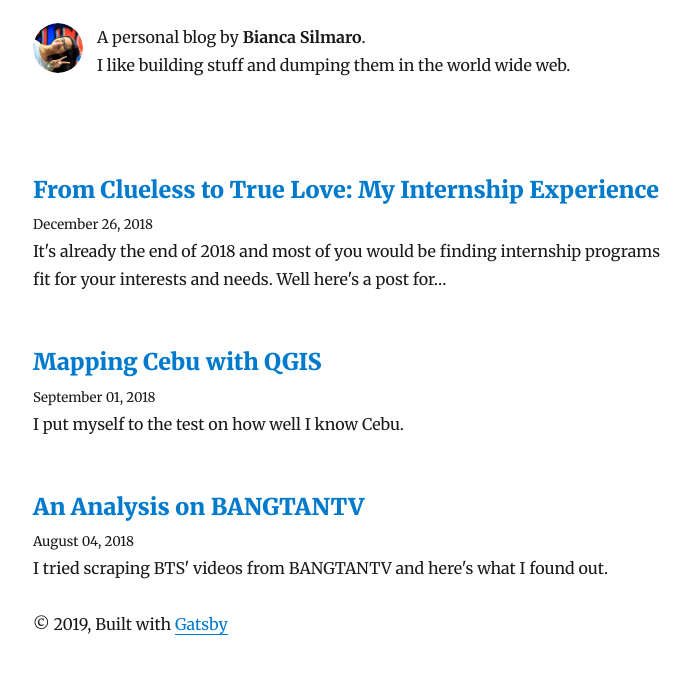
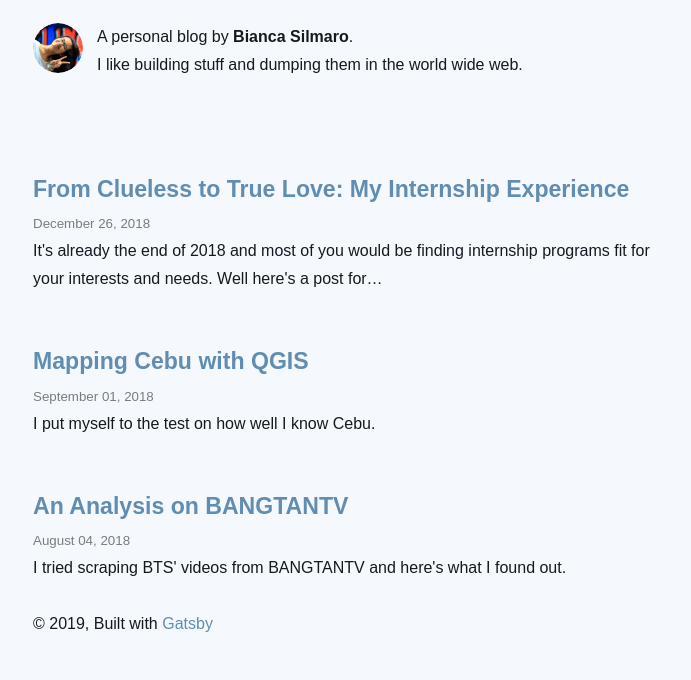
Before and after one commit to binkymilk/blanca, a Gatsby site: page / in a window 1280 px wide. Shown: the part 131-811 px from the top of the page, without its empty margins (292-983 px from the left). Built offline with nearby package versions, Linux system fonts and the light colour scheme; Gatsby itself is replaced by a stand-in of ours; some packages are replaced by stand-ins of ours; a web font is replaced by a local one.

Commit message:
Create custom theme

```diff
--- a/content/blog/bangtantv/index.md
+++ b/content/blog/bangtantv/index.md
@@ -1306,27 +1306,3 @@ Video | Comments | Year
 <p> </p>
 
 That's it for my analysis on BANGTANTV. It was quite a long read but if you have comments, questions, suggestions, or just anything you want to say if you have found a gem through this post, tweet me!
-
-{% if page.comments %}
-<div id="disqus_thread"></div>
-<script>
-
-/**
-*  RECOMMENDED CONFIGURATION VARIABLES: EDIT AND UNCOMMENT THE SECTION BELOW TO INSERT DYNAMIC VALUES FROM YOUR PLATFORM OR CMS.
-*  LEARN WHY DEFINING THESE VARIABLES IS IMPORTANT: https://disqus.com/admin/universalcode/#configuration-variables*/
-/*
-var disqus_config = function () {
-this.page.url = PAGE_URL;  // Replace PAGE_URL with your page's canonical URL variable
-this.page.identifier = PAGE_IDENTIFIER; // Replace PAGE_IDENTIFIER with your page's unique identifier variable
-};
-*/
-(function() { // DON'T EDIT BELOW THIS LINE
-var d = document, s = d.createElement('script');
-s.src = 'https://binkymilk-github-io.disqus.com/embed.js';
-s.setAttribute('data-timestamp', +new Date());
-(d.head || d.body).appendChild(s);
-})();
-</script>
-<noscript>Please enable JavaScript to view the <a href="https://disqus.com/?ref_noscript">comments powered by Disqus.</a></noscript>
-
-{% endif %}
--- a/src/components/layout.js
+++ b/src/components/layout.js
@@ -22,7 +22,10 @@ class Layout extends React.Component {
             style={{
               boxShadow: `none`,
               textDecoration: `none`,
-              color: `inherit`,
+              background: `-webkit-linear-gradient(45deg, #ffc2b2, #f7abc8, #cac0e1, #95caed)`,
+              WebkitBackgroundClip: `text`,
+              backgroundClip: `text`,
+              color: `transparent`
             }}
             to={`/`}
           >
@@ -34,7 +37,6 @@ class Layout extends React.Component {
       header = (
         <h3
           style={{
-            fontFamily: `Montserrat, sans-serif`,
             marginTop: 0,
           }}
         >
@@ -42,7 +44,10 @@ class Layout extends React.Component {
             style={{
               boxShadow: `none`,
               textDecoration: `none`,
-              color: `inherit`,
+              background: `-webkit-linear-gradient(45deg, #ffc2b2, #f7abc8, #cac0e1, #95caed)`,
+              WebkitBackgroundClip: `text`,
+              backgroundClip: `text`,
+              color: `transparent`
             }}
             to={`/`}
           >
--- a/src/pages/index.js
+++ b/src/pages/index.js
@@ -29,7 +29,11 @@ class BlogIndex extends React.Component {
                   {title}
                 </Link>
               </h3>
-              <small>{node.frontmatter.date}</small>
+              <small
+                style={{ color: `#7a7c7e` }}
+              >
+                {node.frontmatter.date}
+              </small>
               <p
                 dangerouslySetInnerHTML={{
                   __html: node.frontmatter.description || node.excerpt,
--- a/src/templates/blog-post.js
+++ b/src/templates/blog-post.js
@@ -18,13 +18,14 @@ class BlogPostTemplate extends React.Component {
           title={post.frontmatter.title}
           description={post.frontmatter.description || post.excerpt}
         />
-        <h1>{post.frontmatter.title}</h1>
+        <h1 style={{ color: `#5d5d7a` }}>{post.frontmatter.title}</h1>
         <p
           style={{
             ...scale(-1 / 5),
             display: `block`,
             marginBottom: rhythm(1),
             marginTop: rhythm(-1),
+            color: `#7a7c7e`
           }}
         >
           {post.frontmatter.date}
--- /dev/null
+++ b/src/utils/theme.js
@@ -0,0 +1,104 @@
+import gray from 'gray-percentage'
+import { MOBILE_MEDIA_QUERY } from 'typography-breakpoint-constants'
+
+const theme = {
+  title: 'soska-theme-2018',
+  baseFontSize: '16px',
+  baseLineHeight: 1.75,
+  scaleRatio: 5 / 2,
+  googleFonts: [
+    {
+      name: 'Muli',
+      styles: ['300', '400i', '700', '900'],
+    },
+  ],
+  headerFontFamily: ['Muli', 'sans-serif'],
+  bodyFontFamily: ['Muli', 'sans-serif'],
+  bodyColor: '#151923',
+  headerWeight: 900,
+  bodyWeight: 300,
+  boldWeight: 700,
+  overrideStyles: ({ adjustFontSizeTo, scale, rhythm }, options) => ({
+    body: {
+      background: '#f5f8fd',
+    },
+    // h1: {
+    //   fontFamily: ['Helvetica Neue', 'Helvetica', 'sans-serif'].join(','),
+    // },
+    blockquote: {
+      ...scale(1 / 5),
+      color: gray(41),
+      fontStyle: 'italic',
+      paddingLeft: rhythm(13 / 16),
+      marginLeft: rhythm(-1),
+      borderLeft: `${rhythm(3 / 16)} solid ${gray(10)}`,
+    },
+    kbd: {
+      fontSize: '0.85rem',
+      lineHeight: '1.75rem',
+      fontFamily: '"Noto Serif", monospace',
+      color: '#789',
+      display: 'inline-block',
+      padding: '0 6px',
+      background: 'white',
+      border: '1px solid #e0e0e0',
+      borderRadius: '3px',
+      boxShadow: 'rgba(0,0,0,.5) 1px 1px 0',
+    },
+    'blockquote > :last-child': {
+      marginBottom: 0,
+    },
+    'blockquote cite': {
+      ...adjustFontSizeTo(options.baseFontSize),
+      color: options.bodyColor,
+      fontWeight: options.bodyWeight,
+    },
+    'blockquote cite:before': {
+      content: '"— "',
+    },
+    ul: {
+      listStyle: 'disc',
+    },
+    'ul,ol': {
+      marginLeft: 0,
+    },
+    [MOBILE_MEDIA_QUERY]: {
+      'ul,ol': {
+        marginLeft: rhythm(1),
+      },
+      blockquote: {
+        marginLeft: rhythm(-3 / 4),
+        marginRight: 0,
+        paddingLeft: rhythm(9 / 16),
+      },
+    },
+    'h1,h2,h3,h4,h5,h6': {
+      color: '#5d5d7a',
+      marginTop: rhythm(2),
+    },
+    h4: {
+      letterSpacing: '0.140625em',
+      textTransform: 'uppercase',
+    },
+    h6: {
+      fontStyle: 'italic',
+    },
+    a: {
+      // boxShadow: '0 1px 0 0 currentColor',
+      color: '#608db1',
+      textDecoration: 'none'
+    },
+    'a:hover,a:active': {
+      color: '#527795',
+    },
+    'mark,ins': {
+      background: '#007acc',
+      color: 'white',
+      padding: `${rhythm(1 / 16)} ${rhythm(1 / 8)}`,
+      textDecoration: 'none',
+    },
+  }),
+};
+
+
+export default theme
--- a/src/utils/typography.js
+++ b/src/utils/typography.js
@@ -1,17 +1,15 @@
 import Typography from "typography"
-import Wordpress2016 from "typography-theme-wordpress-2016"
+import theme from "./theme"
 
-Wordpress2016.overrideThemeStyles = () => {
-  return {
-    "a.gatsby-resp-image-link": {
-      boxShadow: `none`,
-    },
-  }
-}
+theme.overrideThemeStyles = () => ({
+  "a.gatsby-resp-image-link": {
+    boxShadow: `none`,
+  },
+})
 
-delete Wordpress2016.googleFonts
+// delete Wordpress2016.googleFonts
 
-const typography = new Typography(Wordpress2016)
+const typography = new Typography(theme)
 
 // Hot reload typography in development.
 if (process.env.NODE_ENV !== `production`) {
```
